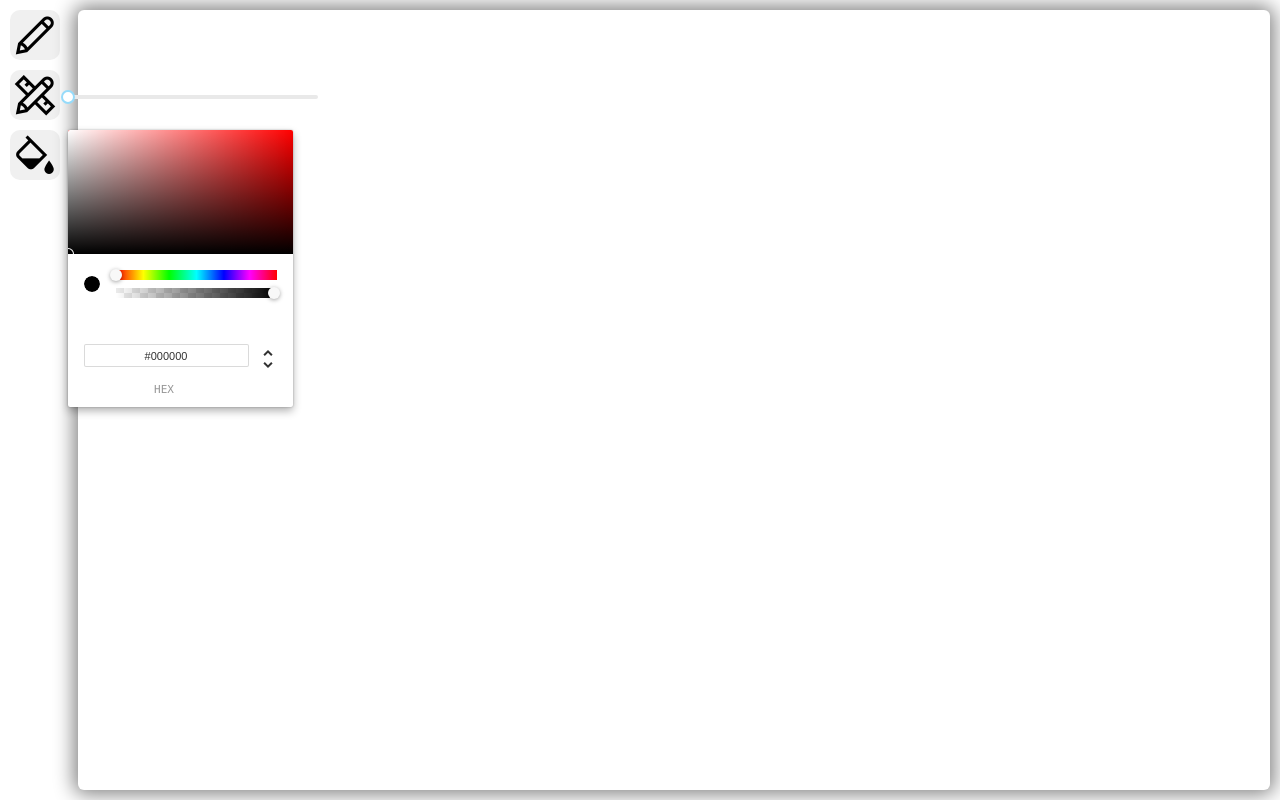
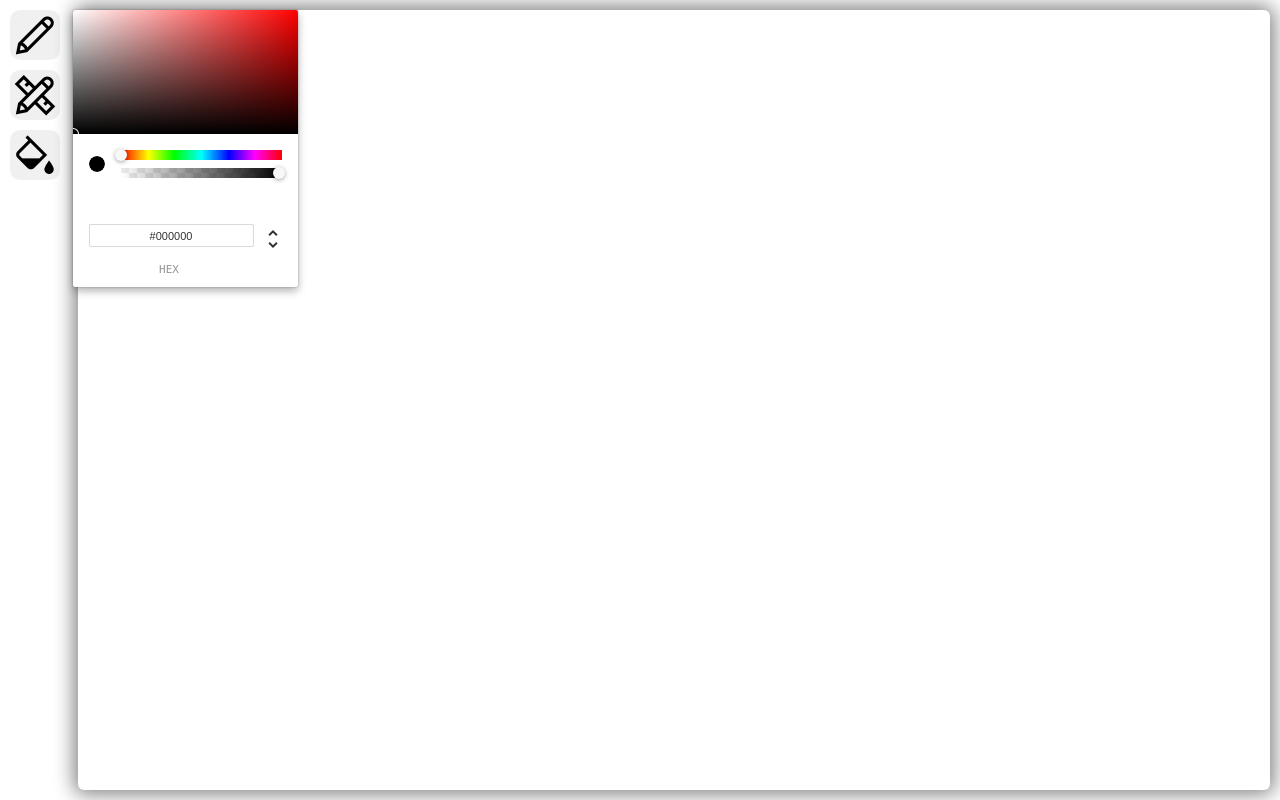
Before and after one commit to dfilipuk/Whiteboard, a React (Create React App) app in the folder client/source/: page / in a window 1280 px wide. Both pictures are taken after a click on the icon 35 px from the left and 35 px from the top of the page. Shown: the top 800 px of the page. Built offline with nearby package versions, Linux system fonts and the light colour scheme.

Commit message:
popups styling and actions

```diff
--- a/client/source/src/components/SizePicker.tsx
+++ b/client/source/src/components/SizePicker.tsx
@@ -2,12 +2,12 @@ import 'rc-slider/assets/index.css';
 import Slider from 'rc-slider';
 
 export function SizePicker() {
-  const SliderWithTooltip = Slider.createSliderWithTooltip(Slider.Range);
+  const SliderWithTooltip = Slider.createSliderWithTooltip(Slider);
   return (
     <SliderWithTooltip
       min={1}
       max={100}
-      defaultValue={[1]}
+      defaultValue={1}
       tipFormatter={v => `${v}px`}
       onAfterChange={v => console.log(v)}
     />
--- a/client/source/src/panels/Sidebar.css
+++ b/client/source/src/panels/Sidebar.css
@@ -14,12 +14,49 @@
   border-radius: 0.2em;
 }
 
-.color-picker-popup {
-  position: absolute;
-  margin-top: 0.2em;
+.sidebar .sidebar__button--pen-color {
+  grid-area: 1 / 1 / 1 / 1;
 }
 
-.size-picker-popup {
+.sidebar .sidebar__button--pen-size {
+  grid-area: 2 / 1 / 2 / 1;
+}
+
+.sidebar .sidebar__button--background-color {
+  grid-area: 3 / 1 / 3 / 1;
+}
+
+.pen-color-popup {
+  grid-area: 1 / 2 / 1 / 2;
+}
+
+.pen-color-popup .pen-color-popup__content {
   position: absolute;
+  margin: 0.2em 0 0 0.1em;
+}
+
+.pen-size-popup {
+  grid-area: 2 / 2 / 2 / 2;
+  margin-top: 0.2em;
+  display: flex;
+  align-items: center;
+}
+
+.pen-size-popup .pen-size-popup__content {
+  position: absolute;
+  margin-left: 0.1em;
   width: 5em;
+  padding: 0.1em 0.2em;
+  border-radius: 0.1em;
+  background-color: white;
+  box-shadow: 0 0 0.15em 0.01em gray;
 }
+
+.background-color-popup {
+  grid-area: 3 / 2 / 3 / 2;
+}
+
+.background-color-popup .background-color-popup__content {
+  position: absolute;
+  margin: 0.2em 0 0 0.1em;
+}
--- a/client/source/src/panels/Sidebar.tsx
+++ b/client/source/src/panels/Sidebar.tsx
@@ -1,23 +1,40 @@
 import './Sidebar.css'
+import { useState } from 'react';
 import { ColorPicker } from '../components/ColorPicker';
 import { SizePicker } from '../components/SizePicker';
 
+enum PopUp { PenColor, PenSize, BackgroundColor };
+
 export function Sidebar() {
+  const [currentPopUp, setCurrentPopUp] = useState<PopUp | null>(null);
+  const togglePopUp = (popup: PopUp) => currentPopUp === popup ? setCurrentPopUp(null) : setCurrentPopUp(popup);
+
   return (
     <div className="sidebar">
-      <i className="sidebar__button las la-pen" style={{gridArea: '1 / 1 / 1 / 1'}}></i>
-      <i className="sidebar__button las la-pencil-ruler" style={{gridArea: '2 / 1 / 2 / 1'}}></i>
-      <i className="sidebar__button las la-fill-drip" style={{gridArea: '3 / 1 / 3 / 1'}}></i>
-      <div style={{gridArea: '2 / 2 / 2 / 2', alignSelf: 'center'}}>
-        <div className="size-picker-popup">
-          <SizePicker />
+      <i className="sidebar__button sidebar__button--pen-color las la-pen" onClick={() => togglePopUp(PopUp.PenColor)}></i>
+      <i className="sidebar__button sidebar__button--pen-size las la-pencil-ruler" onClick={() => togglePopUp(PopUp.PenSize)}></i>
+      <i className="sidebar__button sidebar__button--background-color las la-fill-drip" onClick={() => togglePopUp(PopUp.BackgroundColor)}></i>
+      {currentPopUp === PopUp.PenColor &&
+        <div className="pen-color-popup">
+          <div className="pen-color-popup__content">
+            <ColorPicker />
+          </div>
         </div>
-      </div>
-      <div style={{gridArea: '3 / 2 / 3 / 2'}}>
-        <div className="color-picker-popup">
-          <ColorPicker />
+      }
+      {currentPopUp === PopUp.PenSize &&
+        <div className="pen-size-popup">
+          <div className="pen-size-popup__content">
+            <SizePicker />
+          </div>
         </div>
-      </div>
+      }
+      {currentPopUp === PopUp.BackgroundColor &&
+        <div className="background-color-popup">
+          <div className="background-color-popup__content">
+            <ColorPicker />
+          </div>
+        </div>
+      }
     </div>
   );
 }
```
